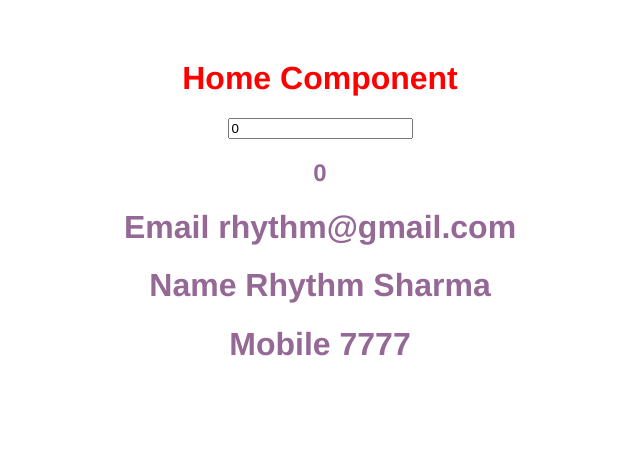
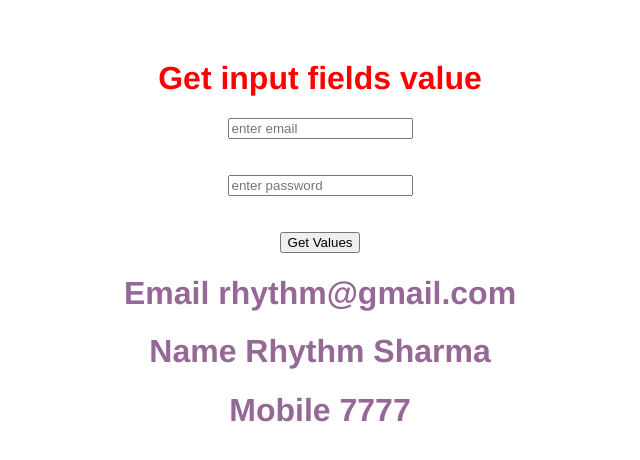
Before and after one commit to Rhythm-08/Vue-js-first-App, a Vue app: page / in a window 1280 px wide. Shown: the top 460 px of the page, without its empty margins (320-960 px from the left). Built offline with nearby package versions, Linux system fonts and the light colour scheme.

Commit message:
getting values from input fields

```diff
--- a/src/components/home.vue
+++ b/src/components/home.vue
@@ -1,7 +1,10 @@
 <template>
-    <h1 >Home Component</h1>
-    <input  type="text" placeholder="enter here" v-model="count"/>
-    <h2>{{ count }}</h2>
+   <h1> Get input fields value</h1>
+   <input type="text" placeholder="enter email" v-model="email"/>
+   <br><br><br>
+   <input type="password" placeholder="enter password" v-model="password"/>
+   <br><br><br>
+   <button v-on:click="onSubmit()" type="button">Get Values</button>
 </template>
 
 <script>
@@ -9,9 +12,16 @@ export default {
     name:'homePage',
     data(){
         return{
-            count:0
+            email:null,
+            password:null,
+
         }
     },
+    methods:{
+        onSubmit(){
+             console.warn('Values', this.email , this.password)
+        }
+    }
 
 }
 
```
